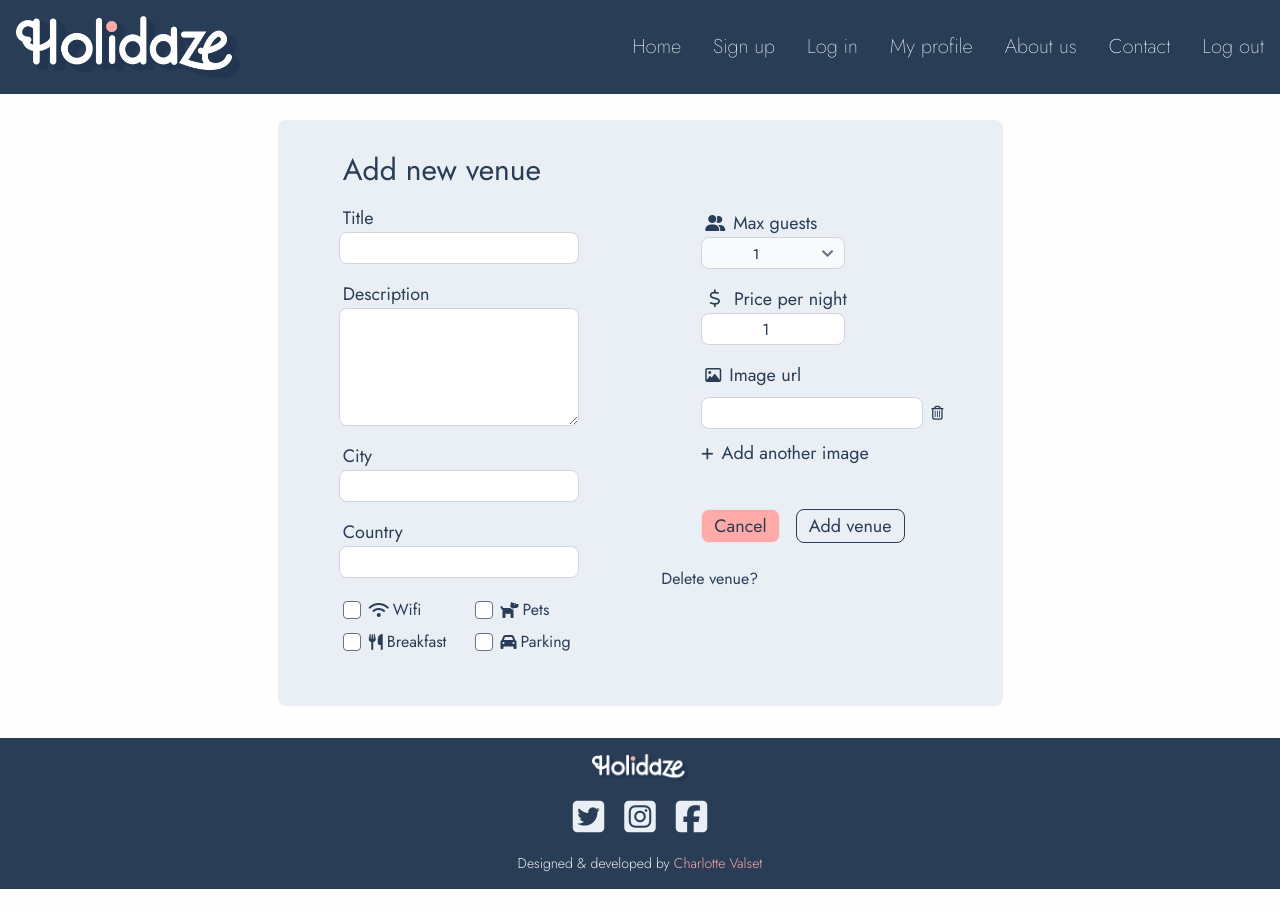
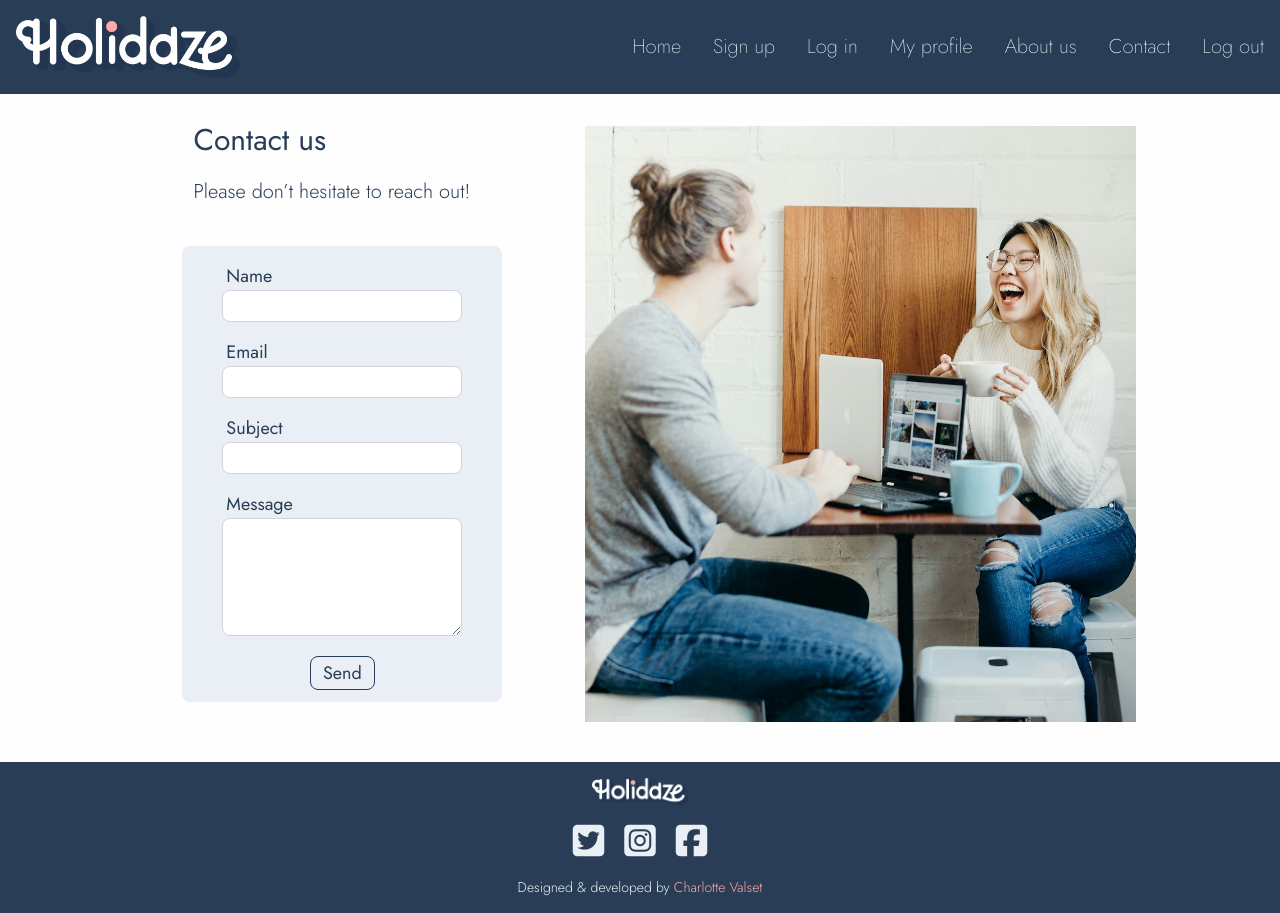
Before and after one commit to CharlotteValset/Holidaze, a React (Vite) app: page / in a window 1280 px wide. Before the commit the page ends 889 px from the top, so only its background shows below. Built offline with nearby package versions, Linux system fonts and the light colour scheme.

Commit message:
Adds contact form with yup validation

```diff
--- a/src/App.jsx
+++ b/src/App.jsx
@@ -1,6 +1,6 @@
 import "./App.css";
 import { Header } from "../src/components/Layout/Header";
-import { AddEditVenue } from "./pages/AddEditVenue/index";
+import { Contact } from "./pages/Contact/index";
 import { Footer } from "./components/Layout/Footer";
 
 function App() {
@@ -8,7 +8,7 @@ function App() {
     <>
       <div className="max-w-screen-2xl mx-auto">
         <Header />
-        <AddEditVenue />
+        <Contact />
         <Footer />
       </div>
     </>
--- /dev/null
+++ b/src/pages/Contact/index.jsx
@@ -0,0 +1,114 @@
+import { useState } from "react";
+import { useForm } from "react-hook-form";
+import { yupResolver } from "@hookform/resolvers/yup";
+import * as yup from "yup";
+import { InputField } from "../../components/InputField";
+import { PrimaryButton } from "../../components/Buttons/PrimaryButton";
+import { InfoMessage } from "../../components/InfoMessage";
+import ContactImage from "../../assets/images/contactImage.jpg";
+
+const contactSchema = yup
+  .object({
+    contactName: yup.string().required("Please enter your name").min(3, "Name should be at least 3 characters"),
+    contactEmail: yup.string().email("Email must be a valid email address").required("Please enter your email address"),
+    contactSubject: yup
+      .string()
+      .required("Please enter a subject title")
+      .min(3, "Subject title should be at least 3 characters"),
+    contactMessage: yup.string().min(20, "Message should be at least 20 characters"),
+  })
+  .required();
+
+export const Contact = () => {
+  const {
+    register,
+    handleSubmit,
+    formState: { errors },
+    reset,
+  } = useForm({ resolver: yupResolver(contactSchema) });
+
+  const [infoMessage, setInfoMessage] = useState("");
+
+  const onSubmit = (data) => {
+    console.log(data);
+    reset();
+    setInfoMessage("Message sent! We'll be in touch soon.");
+  };
+
+  return (
+    <section className="mt-[70px] md:mt-[110px] max-w-screen-lg mx-auto md:flex md:flex-row-reverse md:gap-6 mb-6">
+      <div className="md:w-7/12">
+        <img className="w-full md:h-full md:object-cover md:p-4" src={ContactImage} alt="" />
+      </div>
+      <div className="flex flex-col items-center mb-4 md:w-5/12">
+        <h1 className="w-11/12 text-center text-[22px] md:text-3xl py-3 md:text-left md:ml-24">Contact us</h1>
+        <p className="w-11/12 py-2 text-center md:text-left text-lg md:text-xl md:ml-24 font-light">
+          Please don’t hesitate to reach out!
+        </p>
+        <form
+          onSubmit={handleSubmit(onSubmit)}
+          className="bg-light-blue w-11/12 h-fit rounded-lg mx-auto xs:mx-0 xs:ml-4 mt-8 mb-5 xs:max-w-xs md:ml-3"
+        >
+          <InputField
+            label="Name"
+            htmlFor="contactName"
+            register={register}
+            registerYup="contactName"
+            required={true}
+            id="contactName"
+            type="text"
+            className="rounded-lg h-8 border-gray-300"
+            errors={errors}
+          />
+          <InputField
+            label="Email"
+            htmlFor="contactEmail"
+            register={register}
+            registerYup="contactEmail"
+            required={true}
+            id="contactEmail"
+            type="email"
+            className="rounded-lg h-8 border-gray-300"
+            errors={errors}
+          />
+          <InputField
+            label="Subject"
+            htmlFor="contactSubject"
+            register={register}
+            registerYup="contactSubject"
+            required={true}
+            id="contactSubject"
+            type="text"
+            className="rounded-lg h-8 border-gray-300"
+            errors={errors}
+          />
+          <div className="flex flex-col mx-auto w-60 my-2">
+            <label htmlFor="contactMessage" className="ps-1 sm:text-lg">
+              Message
+            </label>
+            <textarea
+              {...register("contactMessage", {
+                required: true,
+                minLength: 3,
+              })}
+              id="contactMessage"
+              rows="4"
+              className="block p-2.5 w-full rounded-lg border border-gray-300"
+            ></textarea>
+            {errors.contactMessage && <p className="text-red-500 text-sm">{errors.contactMessage.message}</p>}
+          </div>
+          <div className="flex justify-center py-3">
+            <PrimaryButton type="submit">Send</PrimaryButton>
+          </div>
+          {infoMessage && (
+            <InfoMessage className="mt-4 mb-8 sm:text-xl text-center space-y-3">
+              <p className="w-40 mx-auto">Thank you for reaching out to us!</p>
+              <i className="fa-solid fa-heart text-soft-pink"></i>
+              <p className="w-44 mx-auto"> We will get in touch as soon as possible.</p>
+            </InfoMessage>
+          )}
+        </form>
+      </div>
+    </section>
+  );
+};
```
